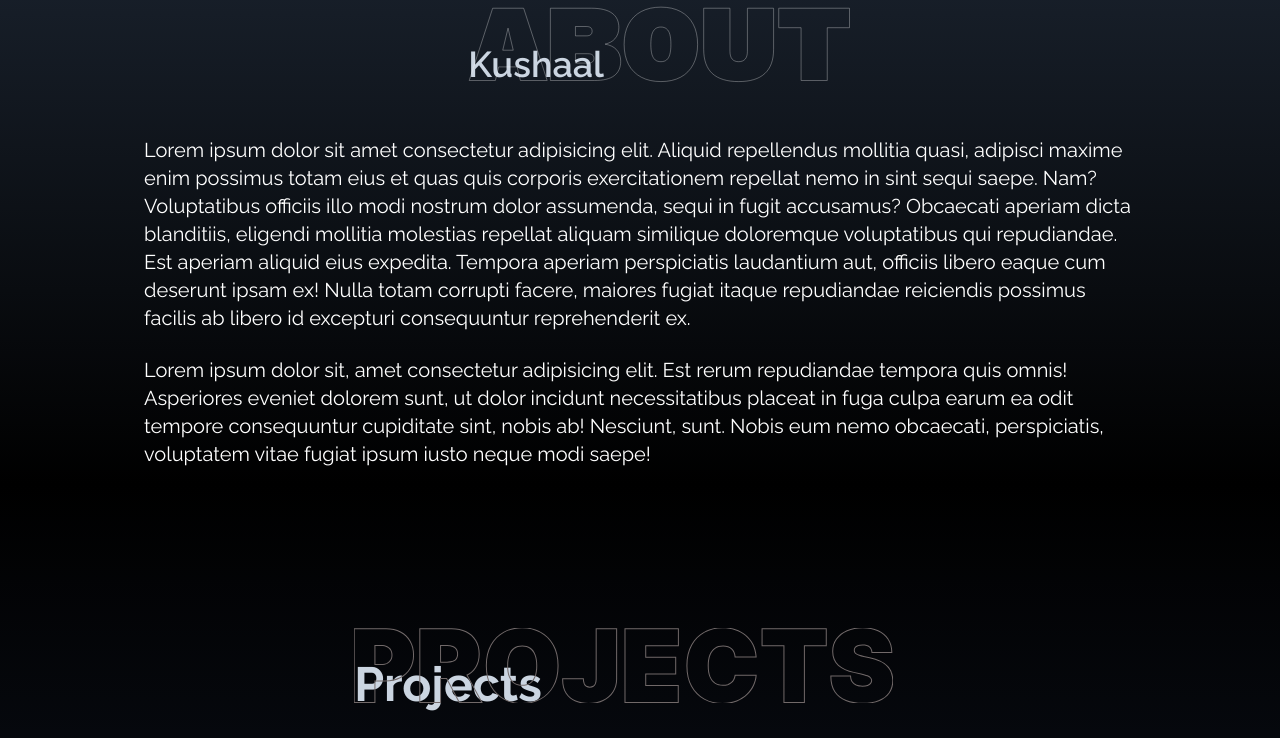
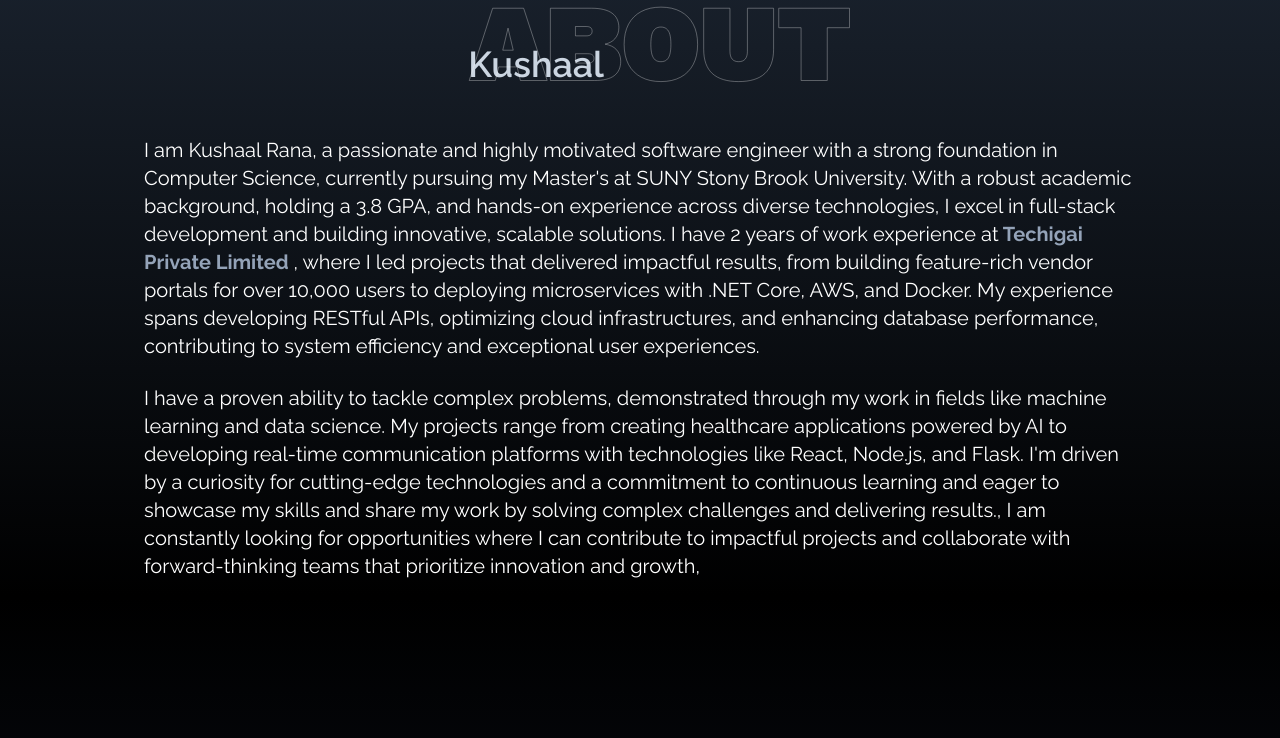
Before and after one commit to kushaal-rana/my-portfolio-website, a React (Create React App) app: page / in a window 1280 px wide. Shown: the part 980-1718 px from the top of the page. Built offline with nearby package versions, Linux system fonts and the light colour scheme.

Commit message:
Changed Content of About Section and added mailto in footer

```diff
--- a/src/components/About.jsx
+++ b/src/components/About.jsx
@@ -20,26 +20,37 @@ const About = () => {
           </div>
         </div>
         <p className="text-xl mt-10">
-          Lorem ipsum dolor sit amet consectetur adipisicing elit. Aliquid
-          repellendus mollitia quasi, adipisci maxime enim possimus totam eius
-          et quas quis corporis exercitationem repellat nemo in sint sequi
-          saepe. Nam? Voluptatibus officiis illo modi nostrum dolor assumenda,
-          sequi in fugit accusamus? Obcaecati aperiam dicta blanditiis, eligendi
-          mollitia molestias repellat aliquam similique doloremque voluptatibus
-          qui repudiandae. Est aperiam aliquid eius expedita. Tempora aperiam
-          perspiciatis laudantium aut, officiis libero eaque cum deserunt ipsam
-          ex! Nulla totam corrupti facere, maiores fugiat itaque repudiandae
-          reiciendis possimus facilis ab libero id excepturi consequuntur
-          reprehenderit ex.
+          I am Kushaal Rana, a passionate and highly motivated software engineer
+          with a strong foundation in Computer Science, currently pursuing my
+          Master's at SUNY Stony Brook University. With a robust academic
+          background, holding a 3.8 GPA, and hands-on experience across diverse
+          technologies, I excel in full-stack development and building
+          innovative, scalable solutions. I have 2 years of work experience at
+          <a
+            href="https://www.linkedin.com/company/techigai/posts/?feedView=all"
+            target="_blank"
+          >
+            <b className="text-slate-400"> Techigai Private Limited </b>
+          </a>
+          , where I led projects that delivered impactful results, from building
+          feature-rich vendor portals for over 10,000 users to deploying
+          microservices with .NET Core, AWS, and Docker. My experience spans
+          developing RESTful APIs, optimizing cloud infrastructures, and
+          enhancing database performance, contributing to system efficiency and
+          exceptional user experiences.
         </p>
         <br />
         <p className="text-xl">
-          Lorem ipsum dolor sit, amet consectetur adipisicing elit. Est rerum
-          repudiandae tempora quis omnis! Asperiores eveniet dolorem sunt, ut
-          dolor incidunt necessitatibus placeat in fuga culpa earum ea odit
-          tempore consequuntur cupiditate sint, nobis ab! Nesciunt, sunt. Nobis
-          eum nemo obcaecati, perspiciatis, voluptatem vitae fugiat ipsum iusto
-          neque modi saepe!
+          I have a proven ability to tackle complex problems, demonstrated
+          through my work in fields like machine learning and data science. My
+          projects range from creating healthcare applications powered by AI to
+          developing real-time communication platforms with technologies like
+          React, Node.js, and Flask. I'm driven by a curiosity for cutting-edge
+          technologies and a commitment to continuous learning and eager to
+          showcase my skills and share my work by solving complex challenges and
+          delivering results., I am constantly looking for opportunities where I
+          can contribute to impactful projects and collaborate with
+          forward-thinking teams that prioritize innovation and growth,
         </p>
       </div>
     </div>
--- a/src/components/Footer.jsx
+++ b/src/components/Footer.jsx
@@ -8,10 +8,15 @@ const Footer = () => {
     <div className="w-full py-8 flex justify-center bg-gray-900 text-gray-300">
       <div className="w-full max-w-screen-xl flex flex-col items-center gap-6 px-4">
         {/* Logo */}
-        <div className="flex flex-col items-center text-2xl font-semibold text-cyan-500">
-          Kushaal Rana <br />{" "}
-          <div className="font-medium text-lg text-cyan-400">
-            ranakushaal@gmail.com{" "}
+        <div className="flex flex-col items-center text-2xl font-semibold text-purple-500 hover:text-cyan-500">
+          Kushaal Rana <br />
+          <div className="font-medium text-lg text-purple-600">
+            <a
+              href="mailto:ranakushaal@gmail.com"
+              className="hover:text-cyan-500"
+            >
+              ranakushaal@gmail.com
+            </a>
           </div>
         </div>
 
```
